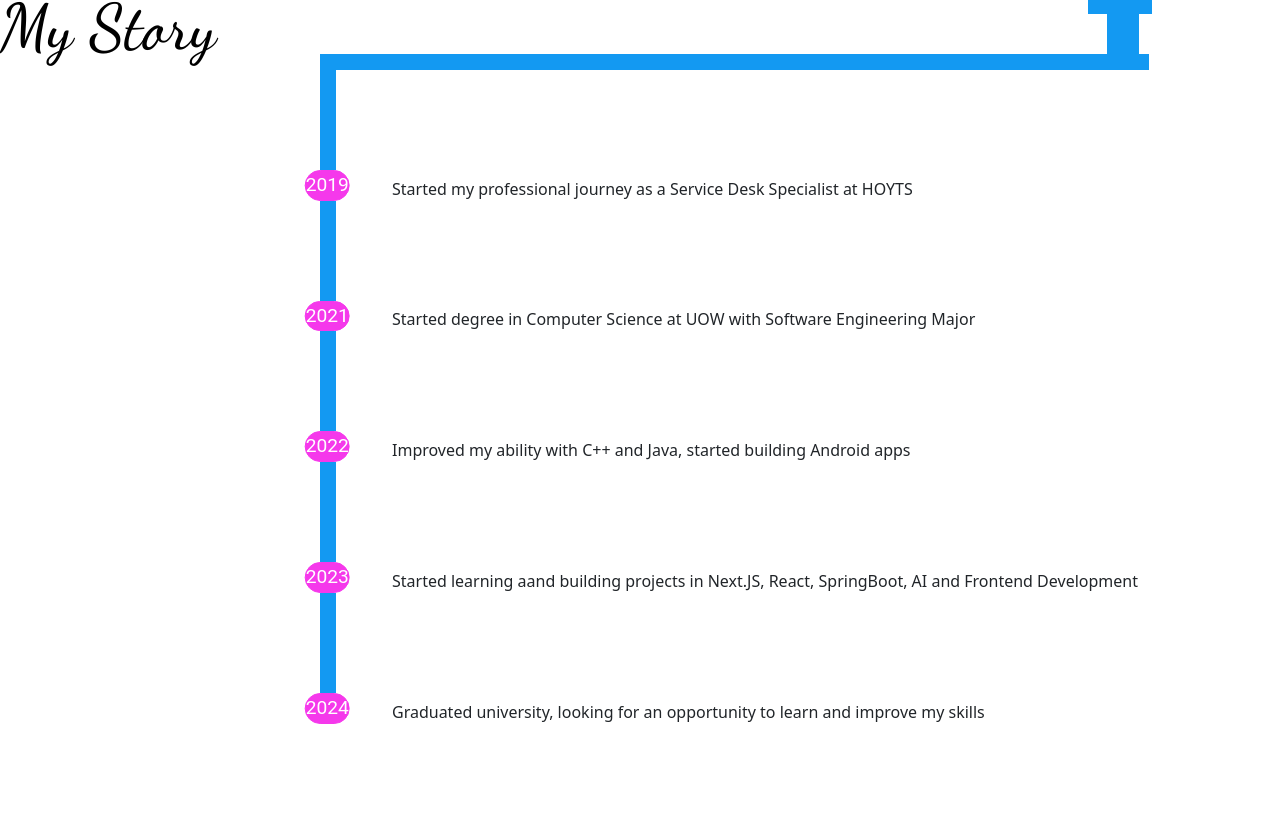
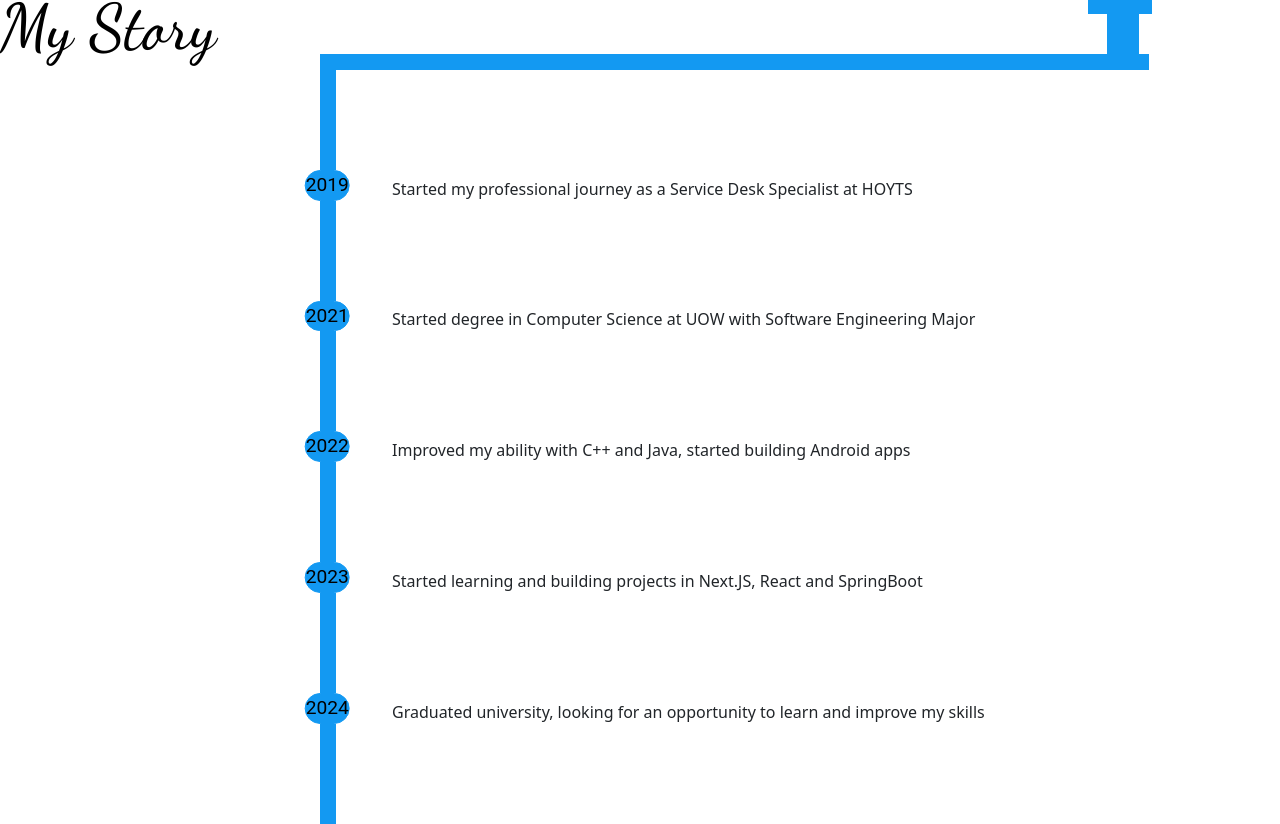
Before and after one commit to lukesngr/sangaworld, a Next.js app: page /home in a window 1280 px wide. Shown: the part 1149-1973 px from the top of the page. Before the commit the page ends 1873 px from the top, so only its background shows below. Built offline with nearby package versions, Linux system fonts and the light colour scheme.

Commit message:
Looking good almost time to start on next section I think

```diff
--- a/src/components/home/MyStory.js
+++ b/src/components/home/MyStory.js
@@ -11,20 +11,21 @@ export default function MyStory() {
         </div>
         <div className='dotPointsContainer'>
             <div className='dotPointsMargin'></div>
-            <span className='time time-1'>2019</span>
+            <span className='time'>2019</span>
             <span className='dotPoint'>Started my professional journey as a Service Desk Specialist at HOYTS</span>
             <div className='dotPointsMargin'></div>
-            <span className='time time-2'>2021</span>
+            <span className='time'>2021</span>
             <span className='dotPoint'>Started degree in Computer Science at UOW with Software Engineering Major</span>
             <div className='dotPointsMargin'></div>
-            <span className='time time-3'>2022</span>
+            <span className='time'>2022</span>
             <span className='dotPoint'>Improved my ability with C++ and Java, started building Android apps</span>
             <div className='dotPointsMargin'></div>
-            <span className='time time-4'>2023</span>
-            <span className='dotPoint'>Started learning aand building projects in Next.JS, React, SpringBoot, AI and Frontend Development</span>
+            <span className='time'>2023</span>
+            <span className='dotPoint'>Started learning and building projects in Next.JS, React and SpringBoot</span>
             <div className='dotPointsMargin'></div>
-            <span className='time time-5'>2024</span>
+            <span className='time'>2024</span>
             <span className='dotPoint'>Graduated university, looking for an opportunity to learn and improve my skills</span>
+            <div className='dotPointsMargin'></div>
         </div>
     </div></>
 }
--- a/src/styles/mystory.scss
+++ b/src/styles/mystory.scss
@@ -76,10 +76,32 @@
     }
 }
 
+@keyframes turnOnWithScroll {
+    0% {
+        color: black;
+        background-color: theme.$focused-blue-color;
+        border-color: theme.$focused-blue-color;
+    }
+
+    100% {
+        color: white;
+        background-color: theme.$focused-pink-color;
+        border-color: theme.$focused-pink-color;
+    }
+}
+
 @media (prefers-reduced-motion: no-preference) {
     .myStoryHeading {
       animation: moveInWithScroll linear both;
       animation-timeline: view();
       animation-range: 10vh 40vh;
     }
+
+    .time {
+        animation: turnOnWithScroll linear both;
+        animation-timeline: view();
+        animation-range: 10vh 35vh;
+    }
+
+
   }
```
